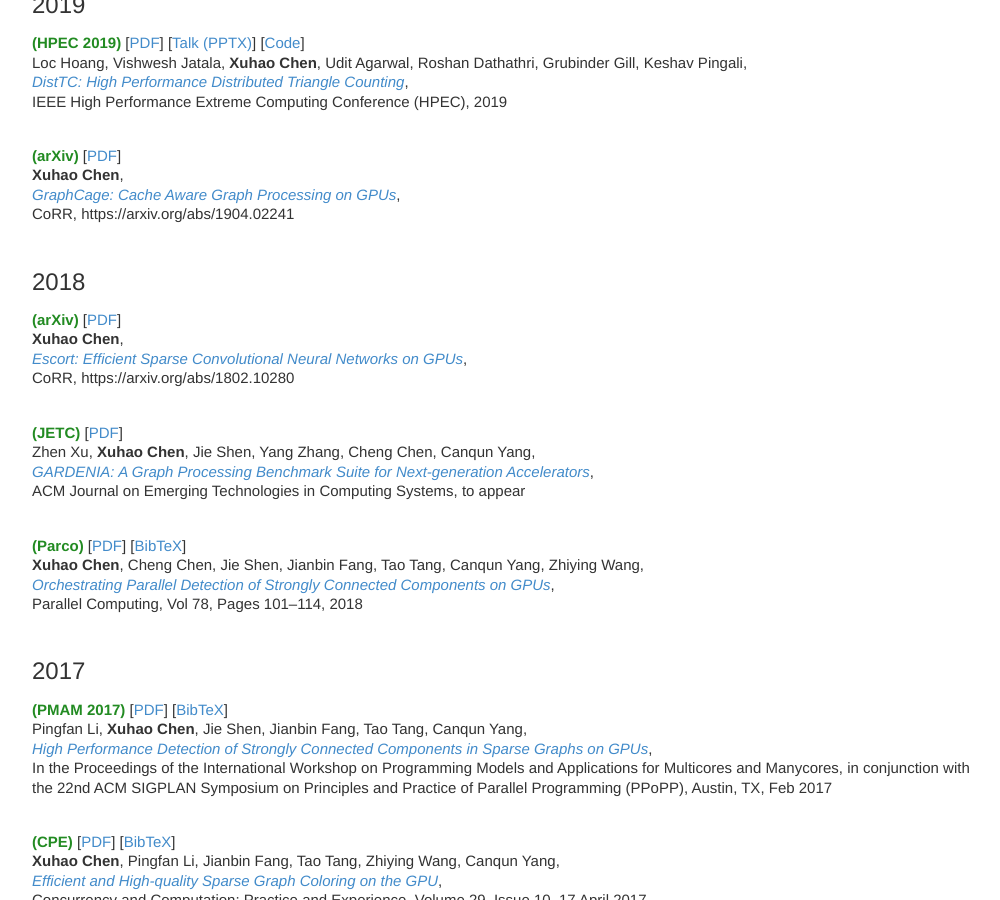
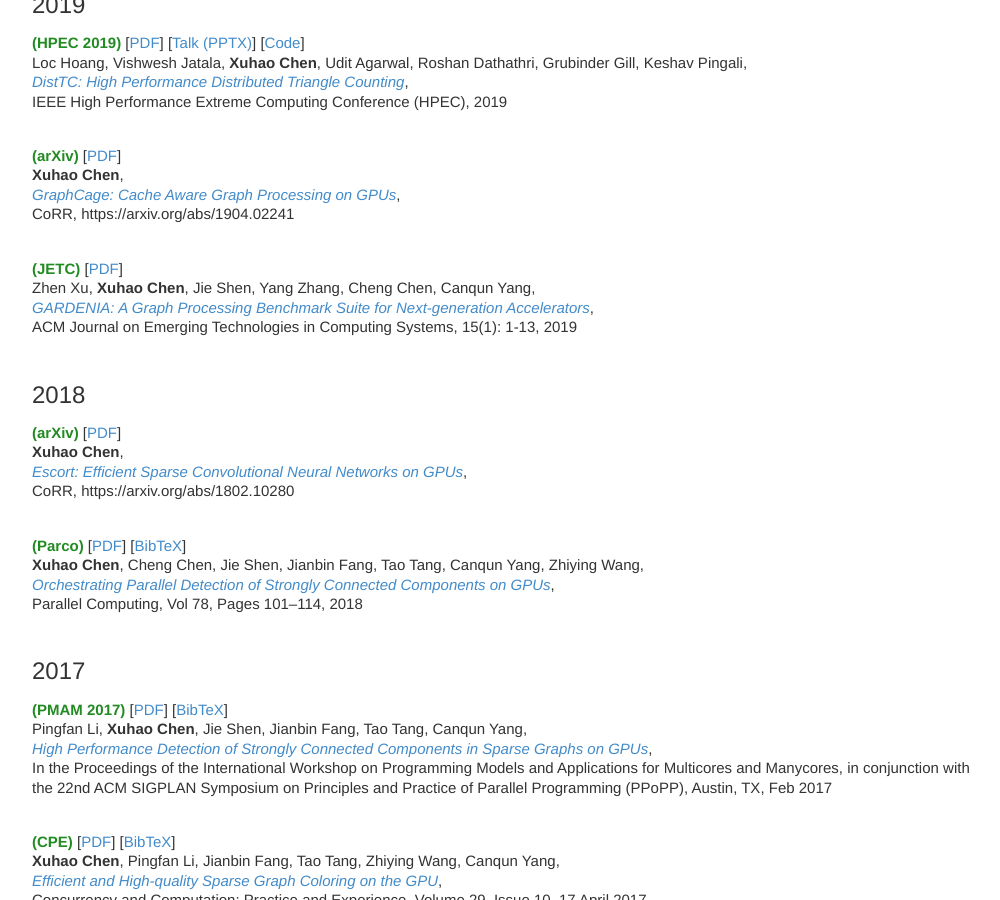
Before and after one commit to chenxuhao/chenxuhao.github.io, a Jekyll site: the page built from pubs.html, in a window 1280 px wide and 900 px high, scrolled down 371 px. Shown: the whole window, without its empty margins (138-1138 px from the left). Built offline with Jekyll 4.4.1, drawn with Linux system fonts in a browser that asks for light colours; some of the changed lines change nothing that is shown.

Commit message:
update jetc

```diff
--- a/pubs.html
+++ b/pubs.html
@@ -35,6 +35,14 @@ IEEE High Performance Extreme Computing Conference (HPEC), 2019<br /></p>
 CoRR, https://arxiv.org/abs/1904.02241<br /></p>
 <h3></h3>
 
+<p><b><span style="color: forestgreen">(JETC)</span></b>
+[<a href="docs/jetc-2018.pdf">PDF</a>] <br />
+Zhen Xu, <b>Xuhao Chen</b>, Jie Shen, Yang Zhang, Cheng Chen, Canqun Yang,<br />
+<a href="https://arxiv.org/abs/1708.04567">
+<i>GARDENIA: A Graph Processing Benchmark Suite for Next-generation Accelerators</i></a>, <br />
+ACM Journal on Emerging Technologies in Computing Systems, 15(1): 1-13, 2019<br /></p>
+<h3></h3>
+
 <h3>2018 </h3>
 <p><b><span style="color: forestgreen">(arXiv)</span></b>
 [<a href="https://arxiv.org/pdf/1802.10280.pdf">PDF</a>] <br />
@@ -42,14 +50,6 @@ CoRR, https://arxiv.org/abs/1904.02241<br /></p>
 <a href="https://arxiv.org/pdf/1802.10280.pdf">
 <i>Escort: Efficient Sparse Convolutional Neural Networks on GPUs</i></a>, <br />
 CoRR, https://arxiv.org/abs/1802.10280<br /></p>
-<h3></h3>
-
-<p><b><span style="color: forestgreen">(JETC)</span></b>
-[<a href="docs/jetc-2018.pdf">PDF</a>] <br />
-Zhen Xu, <b>Xuhao Chen</b>, Jie Shen, Yang Zhang, Cheng Chen, Canqun Yang,<br />
-<a href="https://arxiv.org/abs/1708.04567">
-<i>GARDENIA: A Graph Processing Benchmark Suite for Next-generation Accelerators</i></a>, <br />
-ACM Journal on Emerging Technologies in Computing Systems, to appear<br /></p>
 <h3></h3>
 
 <p><b><span style="color: forestgreen">(Parco)</span></b>
```
